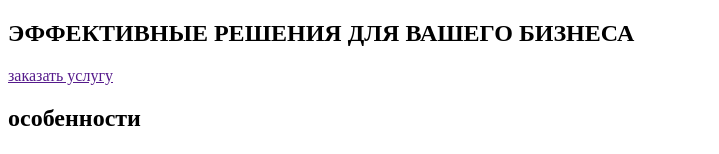
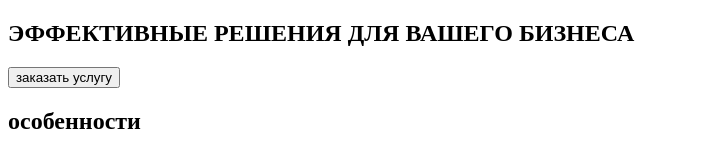
Before and after one commit to Shundrik/goit-markup-hw-01, a plain HTML site: page index.html in a window 1280 px wide. Shown: the part 156-310 px from the top of the page, without its empty margins (0-719 px from the left). Drawn offline with Linux system fonts and the light colour scheme.

Commit message:
Ссылку заменил кнопкой
Заказать услугу исправил ссылку на кнопку

```diff
--- a/index.html
+++ b/index.html
@@ -32,7 +32,8 @@
                 <!-- Герой -->
         <section>
             <h1>ЭФФЕКТИВНЫЕ РЕШЕНИЯ ДЛЯ ВАШЕГО БИЗНЕСА </h1>
-            <a href="">заказать услугу</a>
+            <button type="button"> заказать услугу
+            </button>
         </section>
         <!-- особенности, описание преимуществ -->
         <section>
```
